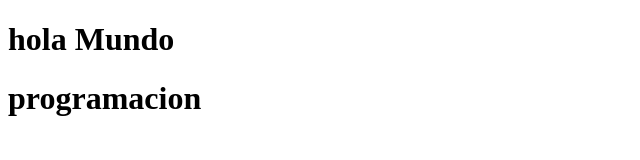
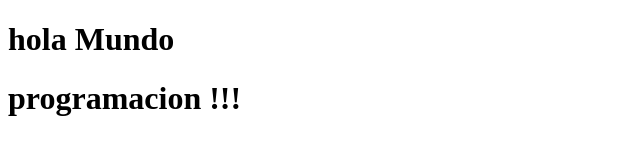
Before and after one commit to edreycc/angularv1, a plain HTML site: page prueba.html in a window 1280 px wide. Shown: the full height of the page, 0-640 px from the left. Drawn offline with Linux system fonts and the light colour scheme.

Commit message:
modificando prueba.html tabla

```diff
--- a/prueba.html
+++ b/prueba.html
@@ -7,6 +7,6 @@
 </head>
 <body>
     <h1>hola Mundo</h1>
-    <h1>programacion</h1>
+    <h1>programacion !!!</h1>
 </body>
 </html>
```
